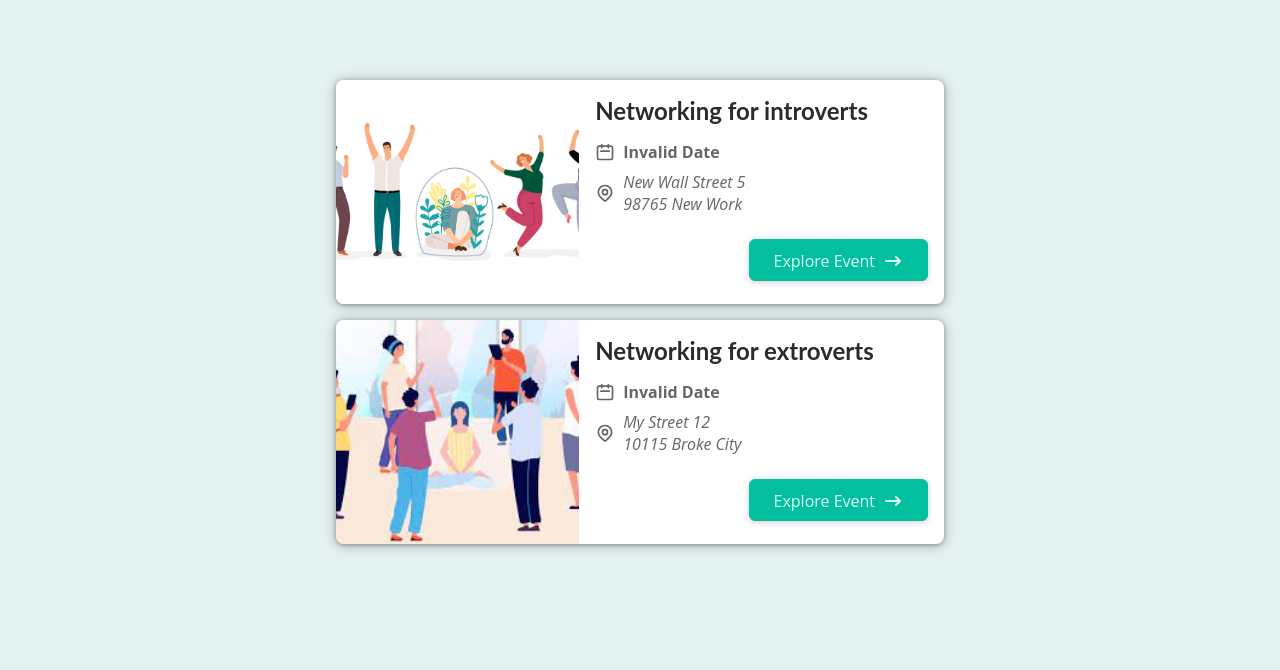
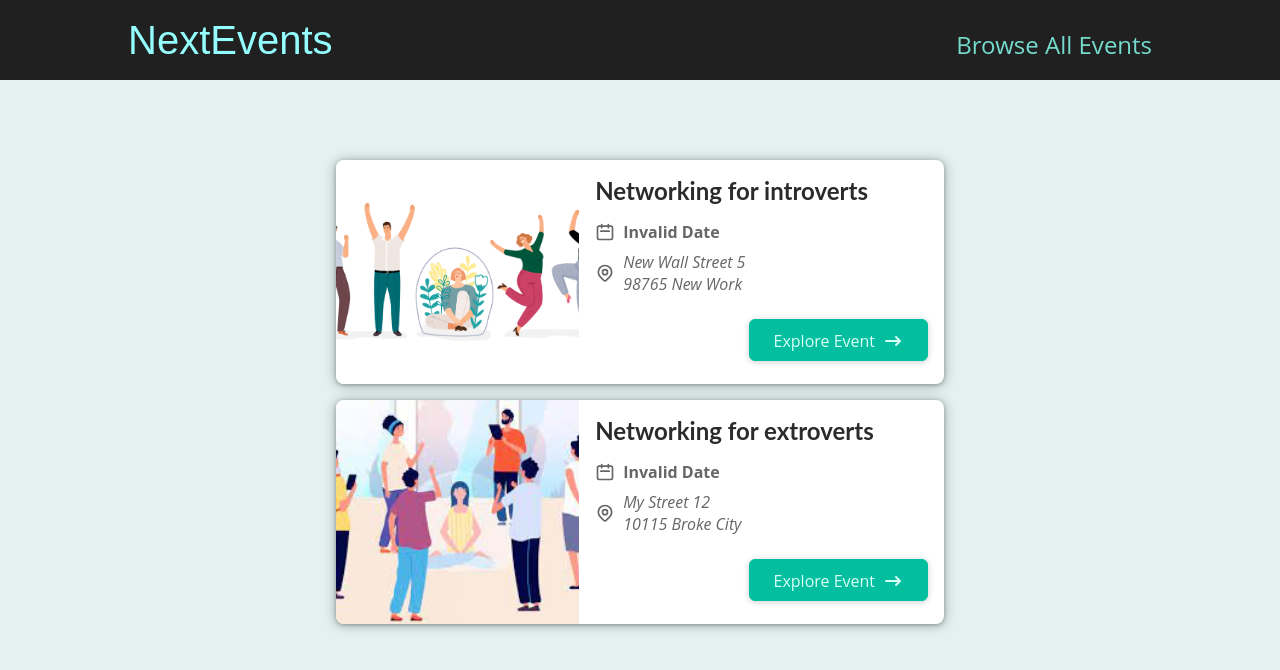
Before and after one commit to NeginSal/next-project, a Next.js app: page / in a window 1280 px wide. Shown: the top 670 px of the page. Built offline with nearby package versions, Linux system fonts and the light colour scheme.

Commit message:
adding a general layout

```diff
--- /dev/null
+++ b/components/layout/layout.js
@@ -0,0 +1,14 @@
+import { Fragment } from 'react';
+
+import MainHeader from './main-header';
+
+function Layout(props) {
+  return (
+    <Fragment>
+      <MainHeader />
+      <main>{props.children}</main>
+    </Fragment>
+  );
+}
+
+export default Layout;
--- /dev/null
+++ b/components/layout/main-header.js
@@ -0,0 +1,22 @@
+import Link from 'next/link';
+
+import classes from './main-header.module.css';
+
+function MainHeader() {
+  return (
+    <header className={classes.header}>
+      <div className={classes.logo}>
+        <Link href='/'>NextEvents</Link>
+      </div>
+      <nav className={classes.navigation}>
+        <ul>
+          <li>
+            <Link href='/events'>Browse All Events</Link>
+          </li>
+        </ul>
+      </nav>
+    </header>
+  );
+}
+
+export default MainHeader;
--- /dev/null
+++ b/components/layout/main-header.module.css
@@ -0,0 +1,41 @@
+.header {
+    width: 100%;
+    display: flex;
+    justify-content: space-between;
+    align-items: baseline;
+    padding: 1rem 10%;
+    height: 5rem;
+    background-color: #202020;
+  }
+
+  .logo {
+    font-size: 1.5rem;
+    color: white;
+    font-family: 'Fira', sans-serif;
+    height: 100%;
+    display: flex;
+    justify-content: center;
+    align-items: center;
+    color: #94fdfd;
+  }
+
+  .logo a {
+    text-decoration: none;
+    color: #94fdfd;
+  }
+
+  .navigation a {
+    text-decoration: none;
+    color: #74dacc;
+    font-size: 1rem;
+  }
+
+  @media (min-width: 768px) {
+    .logo {
+      font-size: 2.5rem;
+    }
+
+    .navigation a {
+      font-size: 1.5rem;
+    }
+  }
--- a/pages/_app.js
+++ b/pages/_app.js
@@ -1,7 +1,8 @@
+import Layout from '../components/layout/layout'
 import '../styles/globals.css'
 
 function MyApp({ Component, pageProps }) {
-  return <Component {...pageProps} />
+  return <Layout><Component {...pageProps} /></Layout>
 }
 
 export default MyApp
```
